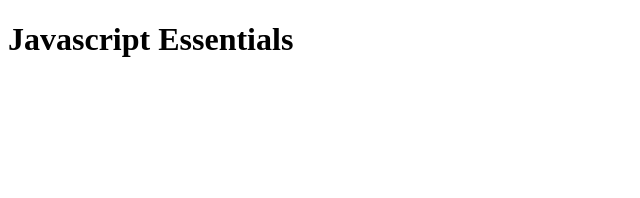
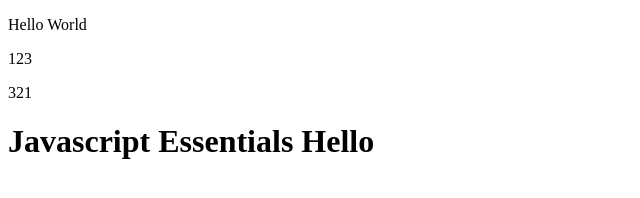
Before and after one commit to lukachochua/javascript, a plain HTML site: page index.html in a window 1280 px wide. Shown: the whole page, without its empty margins (0-640 px from the left). Drawn offline with Linux system fonts and the light colour scheme.

Commit message:
episode 32: targeting DOM elements

```diff
--- a/index.html
+++ b/index.html
@@ -8,7 +8,12 @@
 
 </head>
 <body>
-    <h1>Javascript Essentials</h1>
+    <p id="hello">Hello World</p>
+    <p class="pClass">123</p>
+    <p data-content="123">321</p>
+    <h1 class="pClass">Javascript Essentials
+        <span>Hello</span>
+    </h1>
 
     <script src="index.js"></script>
 </body>
```
Also changed, not shown: index.js (+27 -7 lines).
